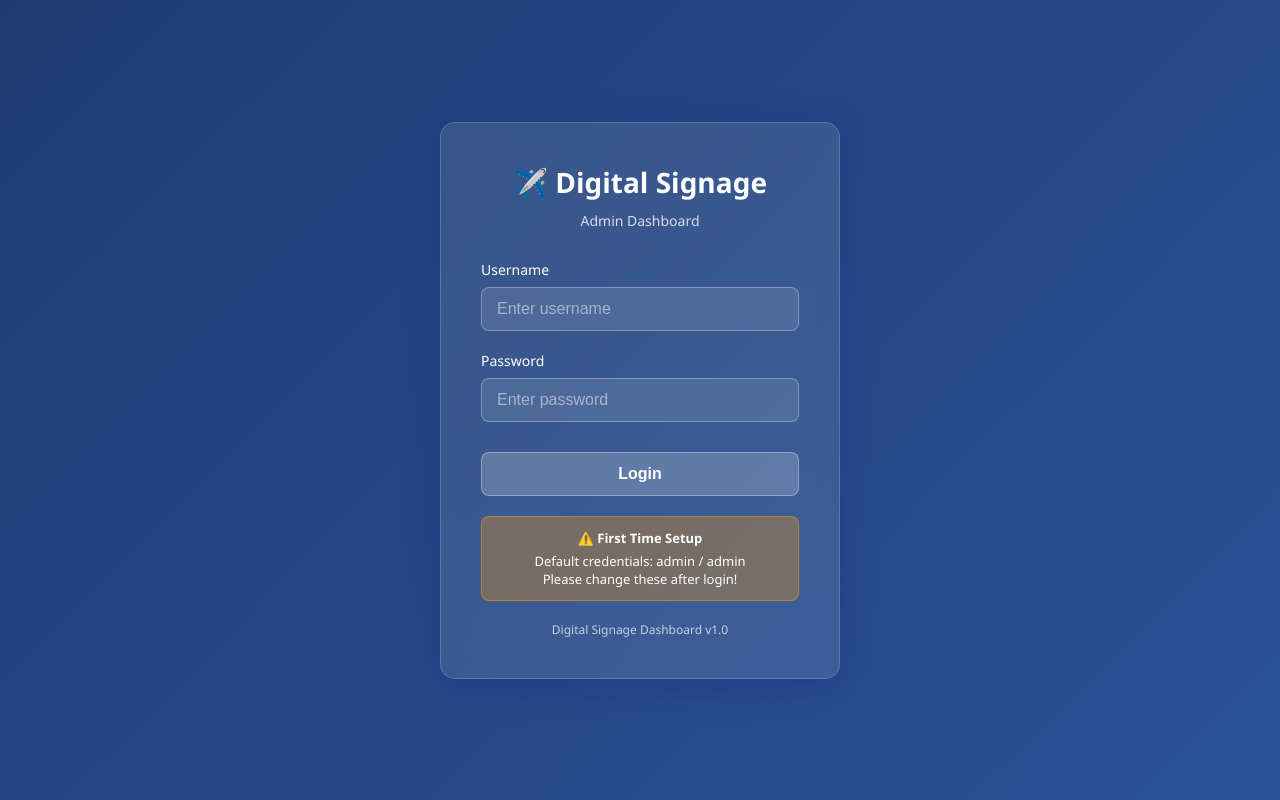
After one commit to angeeinstein/digital-signage-screen, a Flask app: page /login in a window 1280 px wide. The commit adds this page. Run offline with Flask 3, Linux system fonts and the light colour scheme.

Commit message:
Implement admin authentication with password change functionality and add login page

```diff
--- a/app.py
+++ b/app.py
@@ -4,14 +4,16 @@ Digital Signage Display Application
 A Flask-based digital signage solution for Raspberry Pi
 """
 
-from flask import Flask, render_template, jsonify, request, send_from_directory
+from flask import Flask, render_template, jsonify, request, send_from_directory, session, redirect, url_for
 from datetime import datetime
+from functools import wraps
 import os
 import json
 import logging
 import requests
 import math
 import time
+import hashlib
 from pathlib import Path
 import xml.etree.ElementTree as ET
 from zoneinfo import ZoneInfo
@@ -31,6 +33,7 @@ BASE_DIR = Path(__file__).resolve().parent
 CONTENT_DIR = BASE_DIR / 'content'
 DASHBOARD_CONFIG_FILE = BASE_DIR / 'dashboard_config.json'
 FLIGHT_ROUTES_CACHE_FILE = BASE_DIR / 'flight_routes_cache.json'
+AUTH_FILE = BASE_DIR / 'admin_auth.json'
 
 # Cache for nearest flights API to prevent rate limiting
 flights_cache = {
@@ -192,6 +195,60 @@ def save_dashboard_config(config):
         return False
 
 
+# Authentication functions
+def hash_password(password):
+    """Hash a password using SHA-256"""
+    return hashlib.sha256(password.encode()).hexdigest()
+
+
+def load_admin_credentials():
+    """Load admin credentials from file or create default"""
+    if AUTH_FILE.exists():
+        try:
+            with open(AUTH_FILE, 'r') as f:
+                return json.load(f)
+        except Exception as e:
+            logger.error(f"Error loading admin credentials: {e}")
+
+    # Create default credentials: username='admin', password='admin'
+    default_creds = {
+        'username': 'admin',
+        'password': hash_password('admin')
+    }
+    save_admin_credentials(default_creds)
+    logger.warning("Created default admin credentials - username: admin, password: admin - PLEASE CHANGE!")
+    return default_creds
+
+
+def save_admin_credentials(credentials):
+    """Save admin credentials to file"""
+    try:
+        with open(AUTH_FILE, 'w') as f:
+            json.dump(credentials, f, indent=2)
+        os.chmod(AUTH_FILE, 0o600)  # Secure file permissions
+        return True
+    except Exception as e:
+        logger.error(f"Error saving admin credentials: {e}")
+        return False
+
+
+def verify_password(username, password):
+    """Verify username and password"""
+    creds = load_admin_credentials()
+    return (username == creds['username'] and
+            hash_password(password) == creds['password'])
+
+
+def login_required(f):
+    """Decorator to require login for admin routes"""
+    @wraps(f)
+    def decorated_function(*args, **kwargs):
+        if not session.get('logged_in'):
+            return redirect(url_for('login'))
+        return f(*args, **kwargs)
+    return decorated_function
+
+
 def load_flight_routes_cache():
     """Load flight routes cache from file"""
     if FLIGHT_ROUTES_CACHE_FILE.exists():
@@ -847,13 +904,74 @@ def index():
     return render_template('display.html')
 
 
+@app.route('/login', methods=['GET', 'POST'])
+def login():
+    """Admin login page"""
+    if request.method == 'POST':
+        data = request.get_json()
+        username = data.get('username')
+        password = data.get('password')
+
+        if verify_password(username, password):
+            session['logged_in'] = True
+            session.permanent = True  # Remember login
+            logger.info(f"Admin login successful from {request.remote_addr}")
+            return jsonify({'success': True})
+        else:
+            logger.warning(f"Failed login attempt from {request.remote_addr}")
+            return jsonify({'success': False, 'message': 'Invalid credentials'}), 401
+
+    return render_template('login.html')
+
+
+@app.route('/logout')
+def logout():
+    """Admin logout"""
+    session.pop('logged_in', None)
+    logger.info(f"Admin logout from {request.remote_addr}")
+    return redirect(url_for('login'))
+
+
 @app.route('/admin')
+@login_required
 def admin():
     """Dashboard configuration admin"""
     return render_template('admin.html')
 
 
+@app.route('/api/admin/change-password', methods=['POST'])
+@login_required
+def change_password():
+    """Change admin password"""
+    try:
+        data = request.get_json()
+        current_password = data.get('current_password')
+        new_password = data.get('new_password')
+
+        if not current_password or not new_password:
+            return jsonify({'success': False, 'message': 'Missing password fields'}), 400
+
+        creds = load_admin_credentials()
+
+        # Verify current password
+        if hash_password(current_password) != creds['password']:
+            return jsonify({'success': False, 'message': 'Current password is incorrect'}), 401
+
+        # Update password
+        creds['password'] = hash_password(new_password)
+        if save_admin_credentials(creds):
+            logger.info(f"Admin password changed from {request.remote_addr}")
+            return jsonify({'success': True, 'message': 'Password changed successfully'})
+        else:
+            return jsonify({'success': False, 'message': 'Failed to save new password'}), 500
+
+    except Exception as e:
+        logger.error(f"Error changing password: {e}")
+        return jsonify({'success': False, 'message': str(e)}), 500
+
+
 @app.route('/api/dashboard/config', methods=['GET'])
+@login_required
 def get_dashboard_config():
     """Get dashboard configuration"""
     config = load_dashboard_config()
@@ -861,6 +979,7 @@ def get_dashboard_config():
 
 
 @app.route('/api/dashboard/config', methods=['POST'])
+@login_required
 def update_dashboard_config():
     """Update dashboard configuration"""
     try:
@@ -1449,6 +1568,7 @@ def get_timetable():
 
 
 @app.route('/api/test/weather')
+@login_required
 def test_weather_api():
     """Test weather API with provided key"""
     try:
@@ -1526,6 +1646,7 @@ def test_weather_api():
 
 
 @app.route('/api/test/transport')
+@login_required
 def test_transport_api():
     """Test TRIAS transport API"""
     try:
@@ -1570,6 +1691,7 @@ def search_stops():
 
 
 @app.route('/api/test/opensky')
+@login_required
 def test_opensky_api():
     """Test OpenSky API with provided credentials or anonymous"""
     try:
@@ -1671,6 +1793,7 @@ def test_opensky_api():
 
 
 @app.route('/api/test/airlabs')
+@login_required
 def test_airlabs_api():
     """Test AirLabs API with provided key"""
     try:
@@ -1794,6 +1917,7 @@ def list_flight_routes():
 
 
 @app.route('/api/test/timetable')
+@login_required
 def test_timetable_api():
     """Test timetable API"""
     try:
--- /dev/null
+++ b/templates/login.html
@@ -0,0 +1,214 @@
+<!DOCTYPE html>
+<html lang="en">
+<head>
+    <meta charset="UTF-8">
+    <meta name="viewport" content="width=device-width, initial-scale=1.0">
+    <title>Admin Login - Digital Signage</title>
+    <style>
+        * {
+            margin: 0;
+            padding: 0;
+            box-sizing: border-box;
+        }
+
+        body {
+            background: linear-gradient(135deg, #1e3c72 0%, #2a5298 100%);
+            font-family: 'Segoe UI', Tahoma, Geneva, Verdana, sans-serif;
+            color: #fff;
+            display: flex;
+            justify-content: center;
+            align-items: center;
+            min-height: 100vh;
+        }
+
+        .login-container {
+            background: rgba(255, 255, 255, 0.1);
+            backdrop-filter: blur(10px);
+            border-radius: 15px;
+            padding: 40px;
+            box-shadow: 0 8px 32px 0 rgba(31, 38, 135, 0.37);
+            border: 1px solid rgba(255, 255, 255, 0.18);
+            width: 100%;
+            max-width: 400px;
+        }
+
+        h1 {
+            font-size: 28px;
+            margin-bottom: 10px;
+            text-align: center;
+        }
+
+        .subtitle {
+            text-align: center;
+            opacity: 0.8;
+            margin-bottom: 30px;
+            font-size: 14px;
+        }
+
+        .form-group {
+            margin-bottom: 20px;
+        }
+
+        label {
+            display: block;
+            margin-bottom: 8px;
+            font-size: 14px;
+            font-weight: 500;
+        }
+
+        input {
+            width: 100%;
+            padding: 12px 15px;
+            border: 1px solid rgba(255, 255, 255, 0.3);
+            background: rgba(255, 255, 255, 0.1);
+            border-radius: 8px;
+            color: #fff;
+            font-size: 16px;
+            transition: all 0.3s;
+        }
+
+        input::placeholder {
+            color: rgba(255, 255, 255, 0.5);
+        }
+
+        input:focus {
+            outline: none;
+            border-color: rgba(255, 255, 255, 0.6);
+            background: rgba(255, 255, 255, 0.15);
+        }
+
+        .btn {
+            width: 100%;
+            padding: 12px;
+            background: rgba(255, 255, 255, 0.2);
+            border: 1px solid rgba(255, 255, 255, 0.3);
+            border-radius: 8px;
+            color: #fff;
+            font-size: 16px;
+            font-weight: 600;
+            cursor: pointer;
+            transition: all 0.3s;
+            margin-top: 10px;
+        }
+
+        .btn:hover {
+            background: rgba(255, 255, 255, 0.3);
+            transform: translateY(-2px);
+            box-shadow: 0 4px 12px rgba(0, 0, 0, 0.2);
+        }
+
+        .btn:active {
+            transform: translateY(0);
+        }
+
+        .error {
+            background: rgba(255, 68, 68, 0.3);
+            border: 1px solid rgba(255, 68, 68, 0.5);
+            border-radius: 8px;
+            padding: 12px;
+            margin-bottom: 20px;
+            text-align: center;
+            display: none;
+        }
+
+        .default-creds {
+            background: rgba(255, 152, 0, 0.3);
+            border: 1px solid rgba(255, 152, 0, 0.5);
+            border-radius: 8px;
+            padding: 12px;
+            margin-top: 20px;
+            font-size: 13px;
+            text-align: center;
+        }
+
+        .default-creds strong {
+            display: block;
+            margin-bottom: 5px;
+        }
+
+        .footer {
+            text-align: center;
+            margin-top: 20px;
+            font-size: 12px;
+            opacity: 0.7;
+        }
+    </style>
+</head>
+<body>
+    <div class="login-container">
+        <h1>✈️ Digital Signage</h1>
+        <p class="subtitle">Admin Dashboard</p>
+
+        <div class="error" id="error-message"></div>
+
+        <form id="login-form">
+            <div class="form-group">
+                <label for="username">Username</label>
+                <input type="text" id="username" name="username" placeholder="Enter username" required autocomplete="username">
+            </div>
+
+            <div class="form-group">
+                <label for="password">Password</label>
+                <input type="password" id="password" name="password" placeholder="Enter password" required autocomplete="current-password">
+            </div>
+
+            <button type="submit" class="btn">Login</button>
+        </form>
+
+        <div class="default-creds">
+            <strong>⚠️ First Time Setup</strong>
+            Default credentials: admin / admin<br>
+            Please change these after login!
+        </div>
+
+        <div class="footer">
+            Digital Signage Dashboard v1.0
+        </div>
+    </div>
+
+    <script>
+        document.getElementById('login-form').addEventListener('submit', async (e) => {
+            e.preventDefault();
+
+            const username = document.getElementById('username').value;
+            const password = document.getElementById('password').value;
+            const errorDiv = document.getElementById('error-message');
+
+            try {
+                const response = await fetch('/login', {
+                    method: 'POST',
+                    headers: {
+                        'Content-Type': 'application/json'
+                    },
+                    body: JSON.stringify({ username, password })
+                });
+
+                const data = await response.json();
+
+                if (data.success) {
+                    window.location.href = '/admin';
+                } else {
+                    errorDiv.textContent = data.message || 'Invalid credentials';
+                    errorDiv.style.display = 'block';
+
+                    // Shake animation
+                    errorDiv.style.animation = 'none';
+                    setTimeout(() => {
+                        errorDiv.style.animation = 'shake 0.5s';
+                    }, 10);
+                }
+            } catch (error) {
+                errorDiv.textContent = 'Login failed. Please try again.';
+                errorDiv.style.display = 'block';
+            }
+        });
+
+        // Hide error on input
+        document.querySelectorAll('input').forEach(input => {
+            input.addEventListener('input', () => {
+                document.getElementById('error-message').style.display = 'none';
+            });
+        });
+    </script>
+</body>
+</html>
```
Also changed, not shown: templates/admin.html (+124 -1 lines), README.md.
